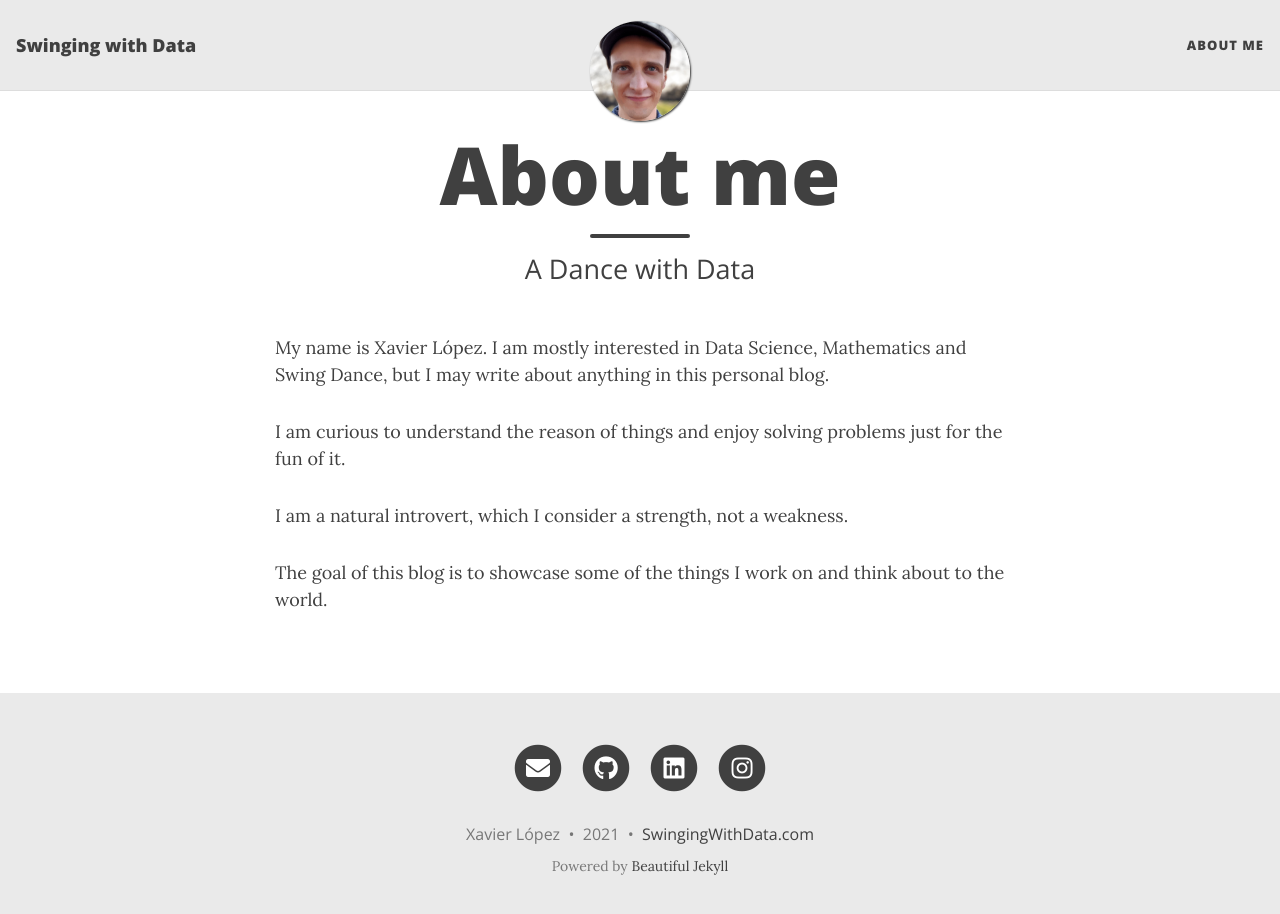
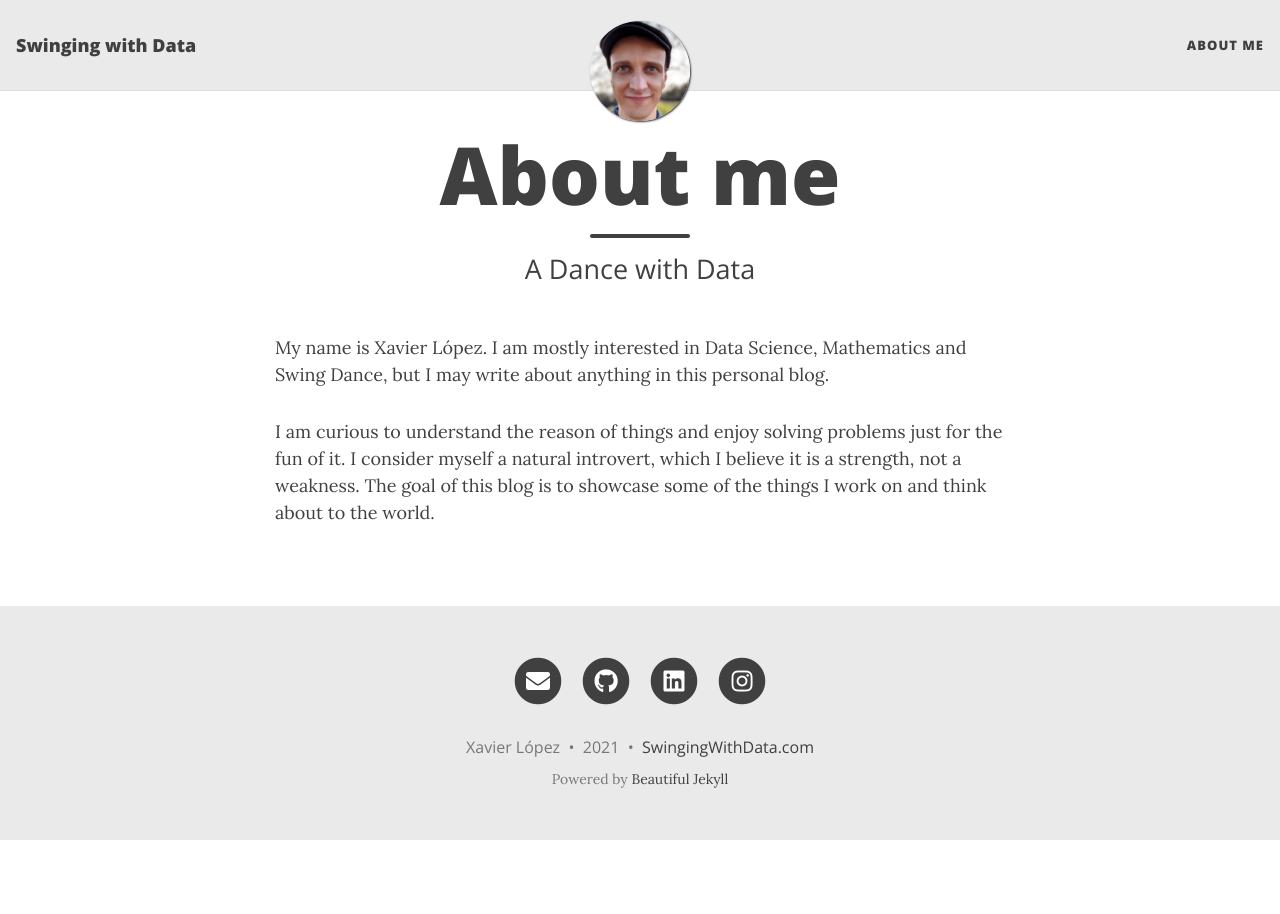
Before and after one commit to xavierlopeze/xavierlopeze.github.io, a Jekyll site: the page built from aboutme.md, in a window 1280 px wide and 927 px high. Shown: the top 914 px of the window. Built offline with Jekyll 4.4.1, drawn with Linux system fonts in a browser that asks for light colours; nearby versions of some CDN libraries.

Commit message:
Update aboutme.md

```diff
--- a/aboutme.md
+++ b/aboutme.md
@@ -8,8 +8,5 @@ My name is Xavier López. I am mostly interested in Data Science, Mathematics an
 
 
 I am curious to understand the reason of things and enjoy solving problems just for the fun of it.
-
-I am a natural introvert, which I consider a strength, not a weakness.
-
-
+I consider myself a natural introvert, which I believe it is a strength, not a weakness.
 The goal of this blog is to showcase some of the things I work on and think about to the world.
```
